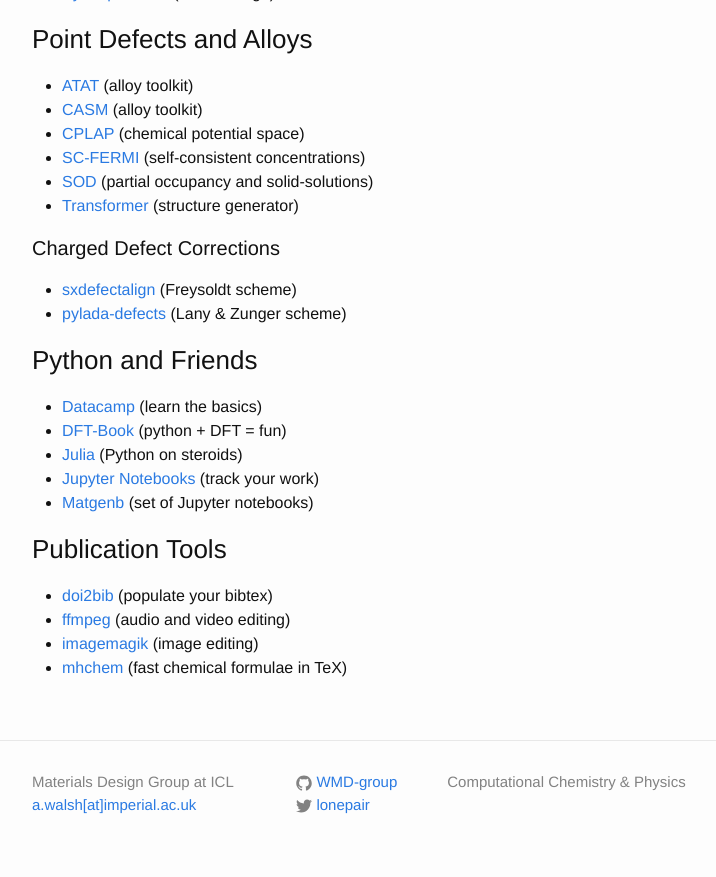
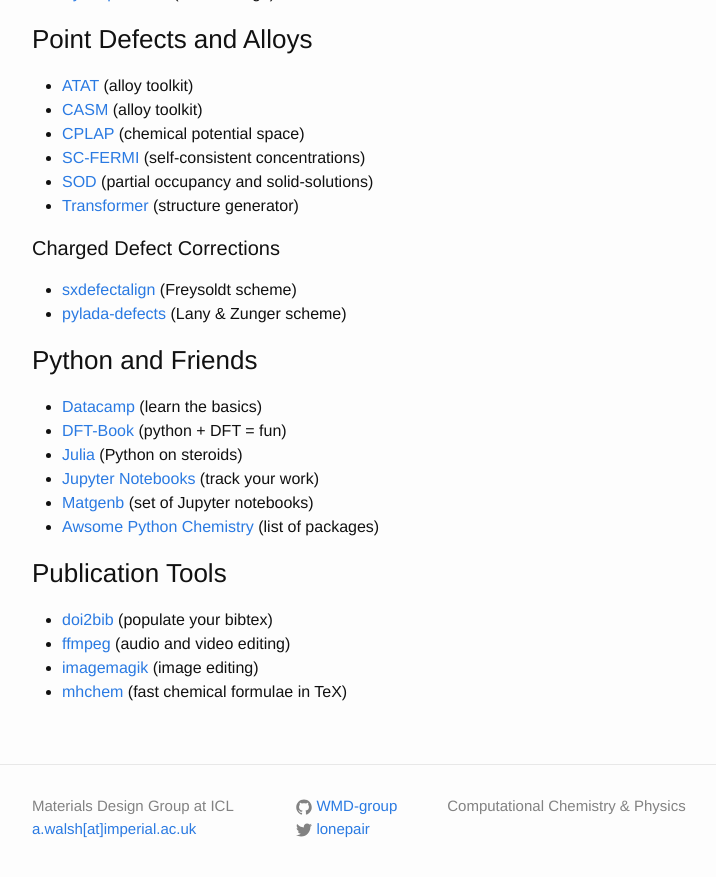
Before and after one commit to WMD-group/WMD-group.github.io, a Jekyll site: the page built from d_links.md, in a window 1280 px wide and 900 px high, scrolled down 2631 px. Shown: the top 877 px of the window, without its empty margins (238-954 px from the left). Built offline with Jekyll 4.4.1, drawn with Linux system fonts in a browser that asks for light colours.

Commit message:
Update d_links.md

```diff
--- a/d_links.md
+++ b/d_links.md
@@ -132,6 +132,7 @@
 * [Julia](https://julialang.org) (Python on steroids)
 * [Jupyter Notebooks](https://jupyter.org) (track your work)
 * [Matgenb](http://matgenb.materialsvirtuallab.org) (set of Jupyter notebooks)
+* [Awsome Python Chemistry](https://github.com/lmmentel/awesome-python-chemistry) (list of packages)
 
 ### Publication Tools
 
```
